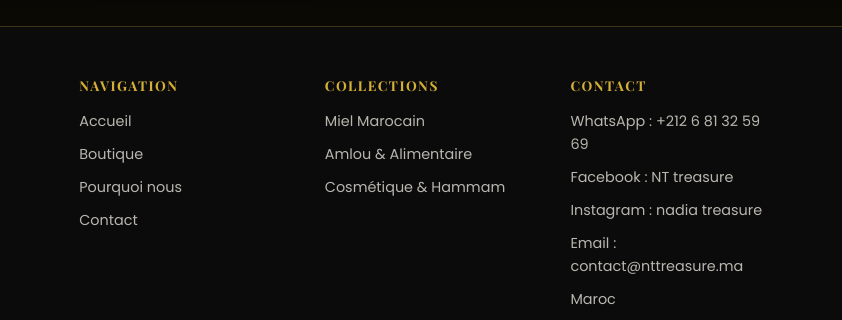
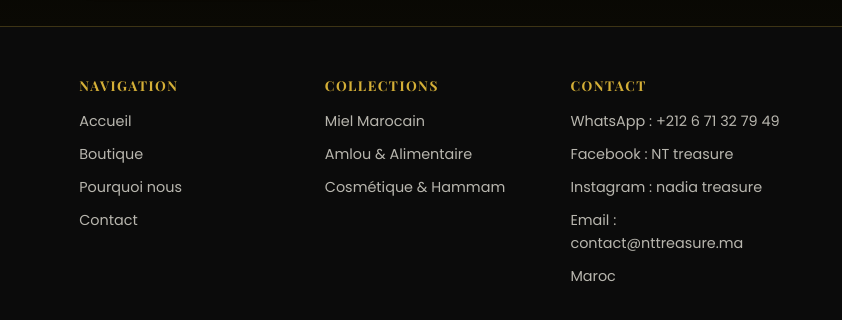
Before and after one commit to tarikkrafikk-sudo/nt-treasure, a website: page public/boutique.html in a window 1280 px wide. Shown: the part 2953-3273 px from the top of the page, 438-1280 px from the left. Drawn offline with nearby package versions, Linux system fonts and the light colour scheme.

Commit message:
Update boutique.html

```diff
--- a/public/boutique.html
+++ b/public/boutique.html
@@ -411,7 +411,7 @@
     <div class="footer-col">
       <h4>Contact</h4>
       <ul>
-        <li>WhatsApp : +212 6 81 32 59 69</li>
+        <li>WhatsApp : +212 6 71 32 79 49</li>
         <li>Facebook : <a href="https://www.facebook.com/share/1B592UzCKK/?mibextid=wwXIfr" target="_blank" rel="noopener noreferrer">NT treasure</a></li>
         <li>Instagram : <a href="https://www.instagram.com/nt_treasure?igsi=ZzMxbzVpYmdtbm5o" target="_blank" rel="noopener noreferrer">nadia treasure</a></li>
         <li>Email : contact@nttreasure.ma</li>
```
